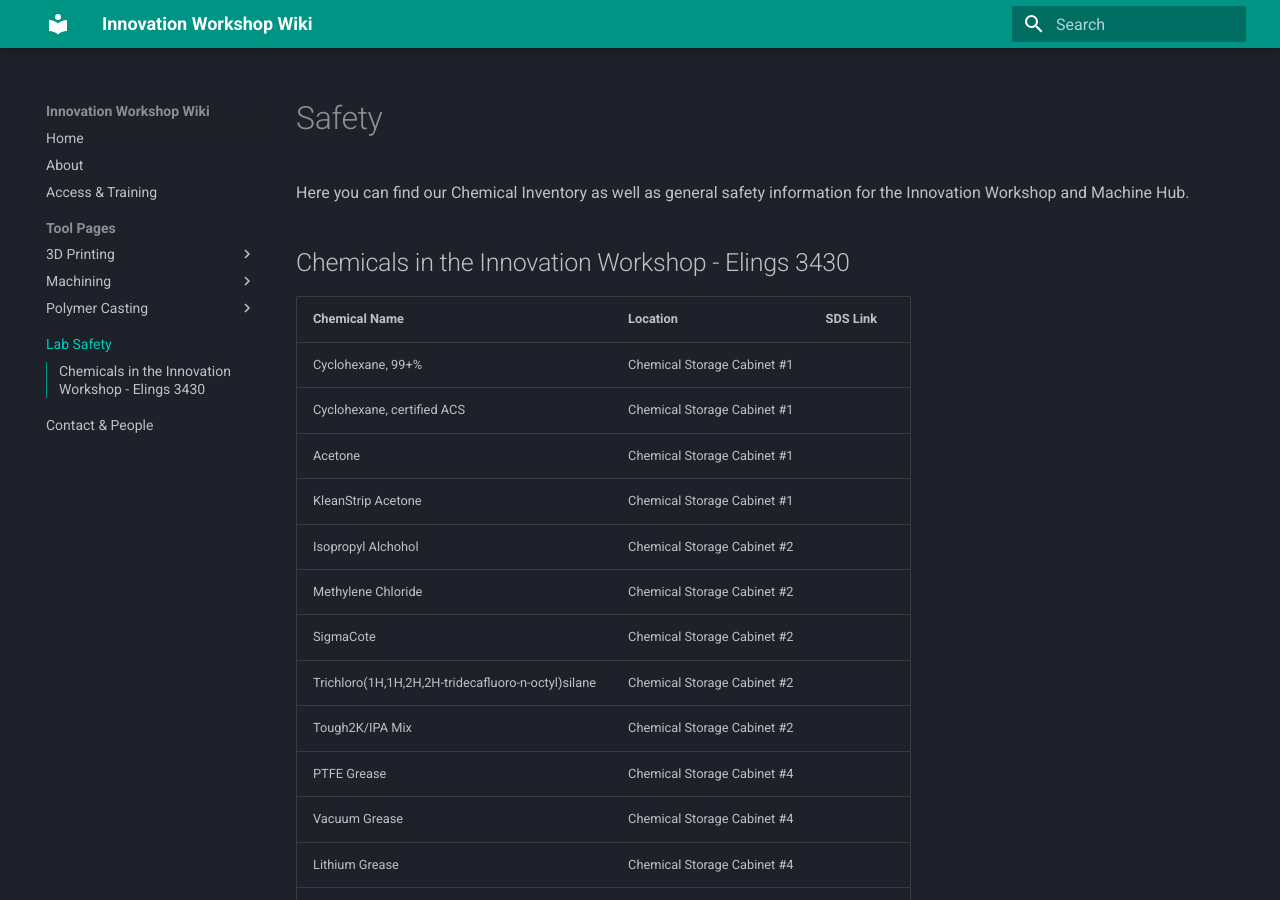
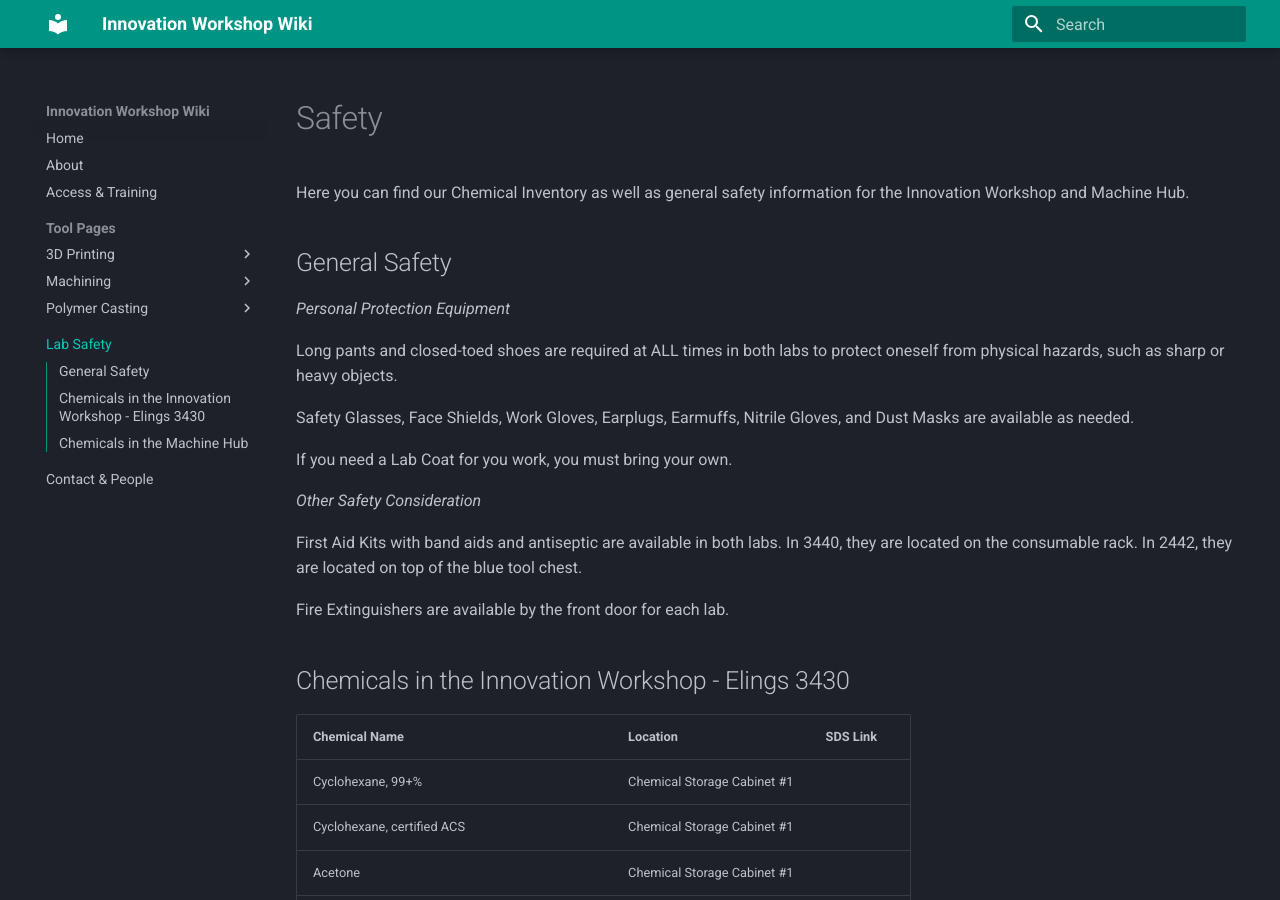
Before and after one commit to ucsb-innovation-workshop/ucsb-innovation-workshop.github.io, an MkDocs documentation site: the page built from docs/safety.md, in a window 1280 px wide and 900 px high. Built offline with MkDocs 1.6.1 and Material for MkDocs 9.7.7, drawn with Linux system fonts in a browser that asks for light colours.

Commit message:
Update safety.md

```diff
--- a/docs/safety.md
+++ b/docs/safety.md
@@ -1,6 +1,23 @@
 # Safety
 
 Here you can find our Chemical Inventory as well as general safety information for the Innovation Workshop and Machine Hub.
+
+## General Safety
+
+_Personal Protection Equipment_
+
+Long pants and closed-toed shoes are required at ALL times in both labs to protect oneself from physical hazards, such as sharp or heavy objects.
+
+Safety Glasses, Face Shields, Work Gloves, Earplugs, Earmuffs, Nitrile Gloves, and Dust Masks are available as needed.
+
+If you need a Lab Coat for you work, you must bring your own.
+
+_Other Safety Consideration_
+
+First Aid Kits with band aids and antiseptic are available in both labs. In 3440, they are located on the consumable rack. In 2442, they are located on top of the blue tool chest.
+
+Fire Extinguishers are available by the front door for each lab.
+
 
 ## Chemicals in the Innovation Workshop - Elings 3430
 
@@ -83,7 +100,7 @@ Here you can find our Chemical Inventory as well as general safety information f
 | 70% ethanol spray | Countertop by sink | |
 | Clorox Wipes | Various locations | |
 
-# Chemicals in the Machine Hub
+## Chemicals in the Machine Hub
 
 | Chemical Name | Location | SDS Link |
 | --- | --- | --- |
```
